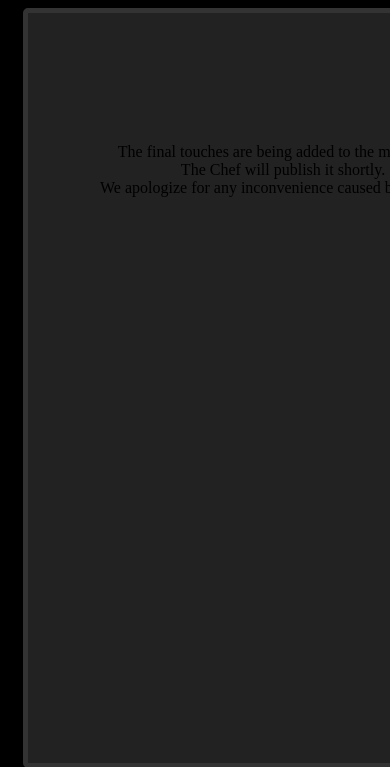
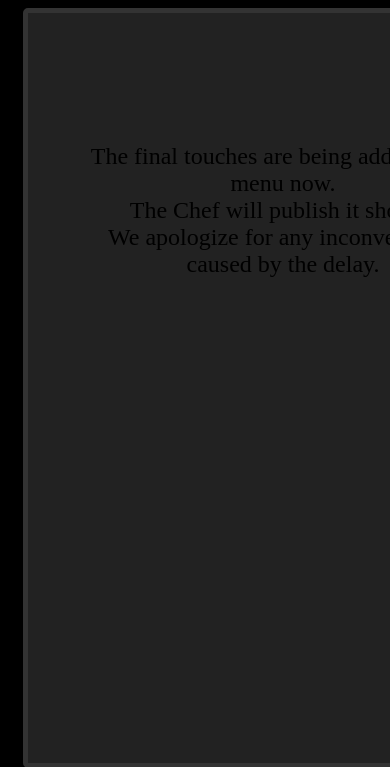
Before and after one commit to Superyacht-Operating-Systems/charterguest, a CakePHP app: the page made by app/View/Charters/charter_program_menus_app.ctp in a window 390 px wide; the page is wider, and only the part inside the window is pictured. Shown: the top 767 px of that part. Run offline with PHP 8.4 and a stand-in for CakePHP, Linux system fonts and the light colour scheme; the template is opened without the code that fills it, so the values that code supplies are empty; some libraries are stand-ins or nearby versions.

Commit message:
design changes\

```diff
--- a/app/View/Charters/charter_program_menus_app.ctp
+++ b/app/View/Charters/charter_program_menus_app.ctp
@@ -169,7 +169,7 @@
    zoom: 130%;
 }
 .menlistcontain p {
-  font-size: 1em;
+  font-size: 1.5em;
 }
 }
 
```
